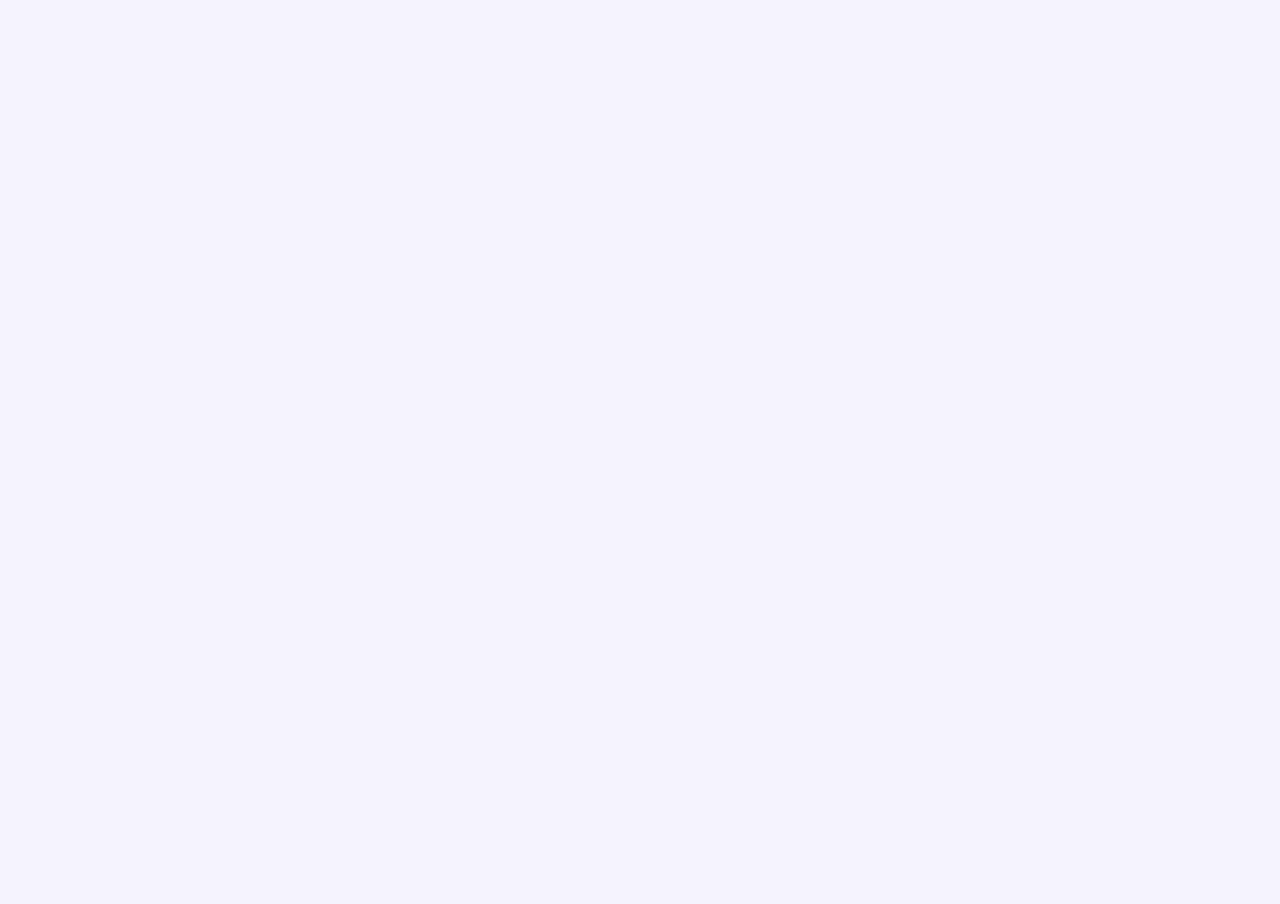
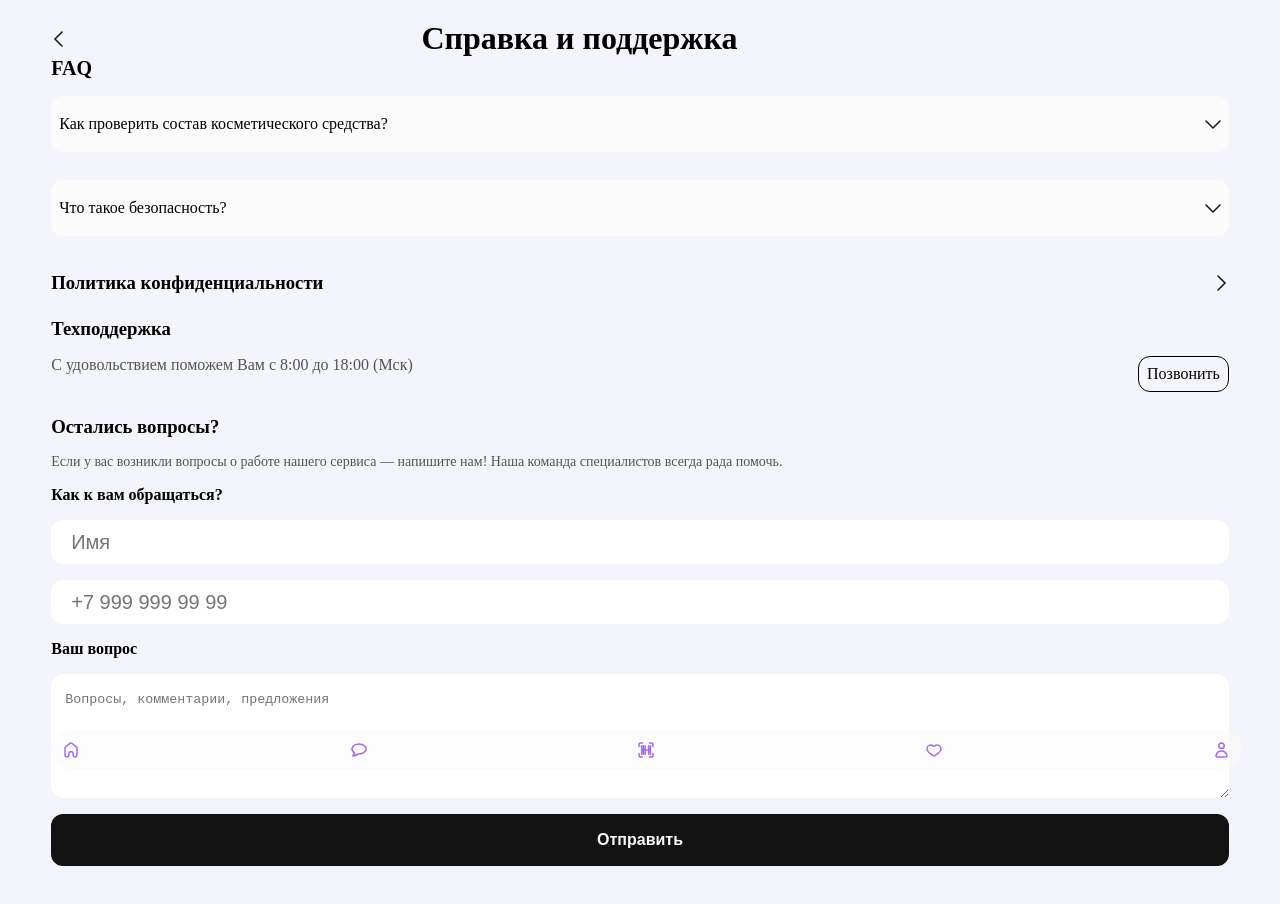
Before and after one commit to jesusdangerous/cosmetic-telegram-mini-app, a Vue app in the folder front/: page /support in a window 1280 px wide. Before the commit this address had no page. Shown: the top 904 px of the page. Before the commit the page ends 800 px from the top, so only its background shows below. Built offline with nearby package versions, Linux system fonts and the light colour scheme.

Commit message:
add: support-page

```diff
--- a/front/src/assets/main.css
+++ b/front/src/assets/main.css
@@ -10,7 +10,12 @@ body{
   margin: 0 auto;
 }
 
-h1, h2, p {
+h1, h2, h3, h4, p {
   margin: 0;
   padding: 0;
 }
+
+a {
+  color: black;
+  text-decoration: none;
+}
--- a/front/src/router/index.js
+++ b/front/src/router/index.js
@@ -3,8 +3,7 @@ import Main from '@/views/main.vue'
 import Registration from '@/views/registration.vue'
 import CheckNumber from '@/views/check-number.vue'
 import MainPage from '@/views/main-page.vue'
-
-import userAccount from '@/views/user-account.vue'
+import Support from '@/views/support.vue'
 import UserAccount from '@/views/user-account.vue'
 
 const router = createRouter({
@@ -34,6 +33,11 @@ const router = createRouter({
       path: '/user-account',
       name: 'account',
       component: UserAccount,
+    },
+    {
+      path: '/support',
+      name: 'support',
+      component: Support
     }
   ],
 })
--- a/front/src/views/main.vue
+++ b/front/src/views/main.vue
@@ -3,4 +3,5 @@
   <router-link to="/check-number"></router-link>
   <router-link to="/main-page"></router-link>
   <router-link to="/user-account"></router-link>
+  <router-link to="/support"></router-link>
 </template>
--- /dev/null
+++ b/front/src/views/support.vue
@@ -0,0 +1,230 @@
+<template>
+  <div class="page-wrapper">
+    <header>
+      <IconButton><img src="../assets/images/arrow-back.svg"></IconButton>
+      <h1>Справка и поддержка</h1>
+    </header>
+    <main>
+      <article class="questions">
+       <h2>FAQ</h2>
+        <div v-for="(item, index) in faqItems" :key="index" class="dropdown">
+          <div class="question" @click="toggleDropdown(index)">
+            <p>{{ item.question }}</p>
+            <IconButton class="dropdown-button">
+              <img
+                src="../assets/images/arrow-back.svg"
+                alt="иконка стрелочки"
+                :style="{ transform: item.isOpen ? 'rotate(90deg)' : 'rotate(270deg)' }"
+              >
+            </IconButton>
+          </div>
+          <div class="dropdown-content" v-show="item.isOpen">
+            <p>{{ item.answer }}</p>
+          </div>
+        </div>
+      </article>
+      <article>
+        <div class="politics">
+          <h3>Политика конфиденциальности</h3>
+          <IconButton><img src="../assets/images/arrow-back.svg"></IconButton>
+        </div>
+        <div class="support">
+          <h3>Техподдержка</h3>
+          <div>
+            <p>С удовольствием поможем Вам с 8:00 до 18:00 (Мск)</p>
+            <a href="#">Позвонить</a>
+          </div>
+        </div>
+        <div class="feedback">
+          <h3>Остались вопросы?</h3>
+          <p>Если у вас возникли вопросы
+              о работе нашего сервиса — напишите
+              нам! Наша команда специалистов
+              всегда рада помочь.</p>
+          <div>
+            <h4>Как к вам обращаться?</h4>
+            <Input placeholder="Имя"></Input>
+            <Input type="phone" placeholder="+7 999 999 99 99"></Input>
+          </div>
+          <div>
+            <h4>Ваш вопрос</h4>
+            <textarea placeholder="Вопросы, комментарии, предложения"></textarea>
+            <Button text="Отправить"></Button>
+          </div>
+        </div>
+      </article>
+    </main>
+    <Footer></Footer>
+  </div>
+</template>
+
+<script setup>
+import { ref } from 'vue';
+import Button from '@/components/UI/Button.vue';
+import Input from '@/components/UI/Input.vue';
+import IconButton from '@/components/UI/IconButton.vue';
+import Footer from '@/components/Footer.vue';
+const faqItems = ref([
+  {
+    question: 'Как проверить состав косметического средства?',
+    answer: 'Здесь выпадающая информация!',
+    isOpen: false
+  },
+  {
+    question: 'Что такое безопасность?',
+    answer: 'Здесь выпадающая информация!',
+    isOpen: false
+  }
+]);
+
+const toggleDropdown = (index) => {
+  faqItems.value[index].isOpen = !faqItems.value[index].isOpen;
+};
+</script>
+
+<style scoped>
+  .feedback {
+    display: flex;
+    flex-direction: column;
+    gap: 16px;
+  }
+
+  .feedback div {
+    display: flex;
+    flex-direction: column;
+    gap: 16px;
+  }
+
+  .feedback textarea {
+    height: 120px;
+    border: none;
+    border-radius: 12px;
+  }
+
+  .feedback textarea::placeholder {
+    padding: 16px 12px;
+  }
+
+
+  .feedback p {
+    color: #545454;
+    font-size: 14px;
+  }
+  .support {
+    display: flex;
+    flex-direction: column;
+    gap: 16px;
+  }
+
+  .support div {
+    display: flex;
+    justify-content: space-between;
+  }
+
+  .support a {
+    border: 1px solid black;
+    border-radius: 12px;
+    display: flex;
+    padding: 8px;
+    align-items: center;
+  }
+
+  .support p {
+    width: 60%;
+    color: #545454;
+  }
+
+  main {
+    display: flex;
+    flex-direction: column;
+    gap: 24px;
+    margin-bottom: 200px;
+  }
+
+  main article:last-child {
+    display: flex;
+    flex-direction: column;
+    gap: 24px;
+  }
+
+  .politics {
+    display: flex;
+    justify-content: space-between;
+  }
+
+  .politics img {
+    transform: rotate(180deg);
+  }
+
+  .question {
+    display: flex;
+    height: 40px;
+    border-radius: 12px;
+    align-items: center;
+    justify-content: space-between;
+    padding: 0 12px;
+    cursor: pointer;
+    padding: 8px;
+  }
+
+  .dropdown {
+    position: relative;
+    margin-bottom: 12px;
+    border-radius: 12px;
+    background-color: #FBFBFB;
+  }
+
+  .dropdown-button {
+    border: none;
+    cursor: pointer;
+    border-radius: 4px;
+  }
+
+  .dropdown p {
+    width: 86%;
+  }
+
+  .dropdown-button img {
+    width: 16px;
+    height: 16px;
+    transition: transform 0.3s ease;
+  transform: rotate(270deg);
+  }
+
+  .dropdown-content {
+    background-color: #f9f9f9;
+    padding: 12px;
+    border-radius: 0 0 12px 12px;
+    margin-top: 4px;
+  }
+
+  .dropdown-content p {
+    margin: 0;
+  }
+
+  .page-wrapper {
+    width: 92%;
+    padding-top: 20px;
+    gap: 32px;
+  }
+
+  header {
+    width: 100%;
+    display: flex;
+  }
+
+  header h1 {
+    width: 87%;
+    text-align: center;
+  }
+
+  .questions {
+    display: flex;
+    flex-direction: column;
+    gap: 16px;
+  }
+
+  main h2 {
+    font-size: 20px;
+  }
+</style>
```
